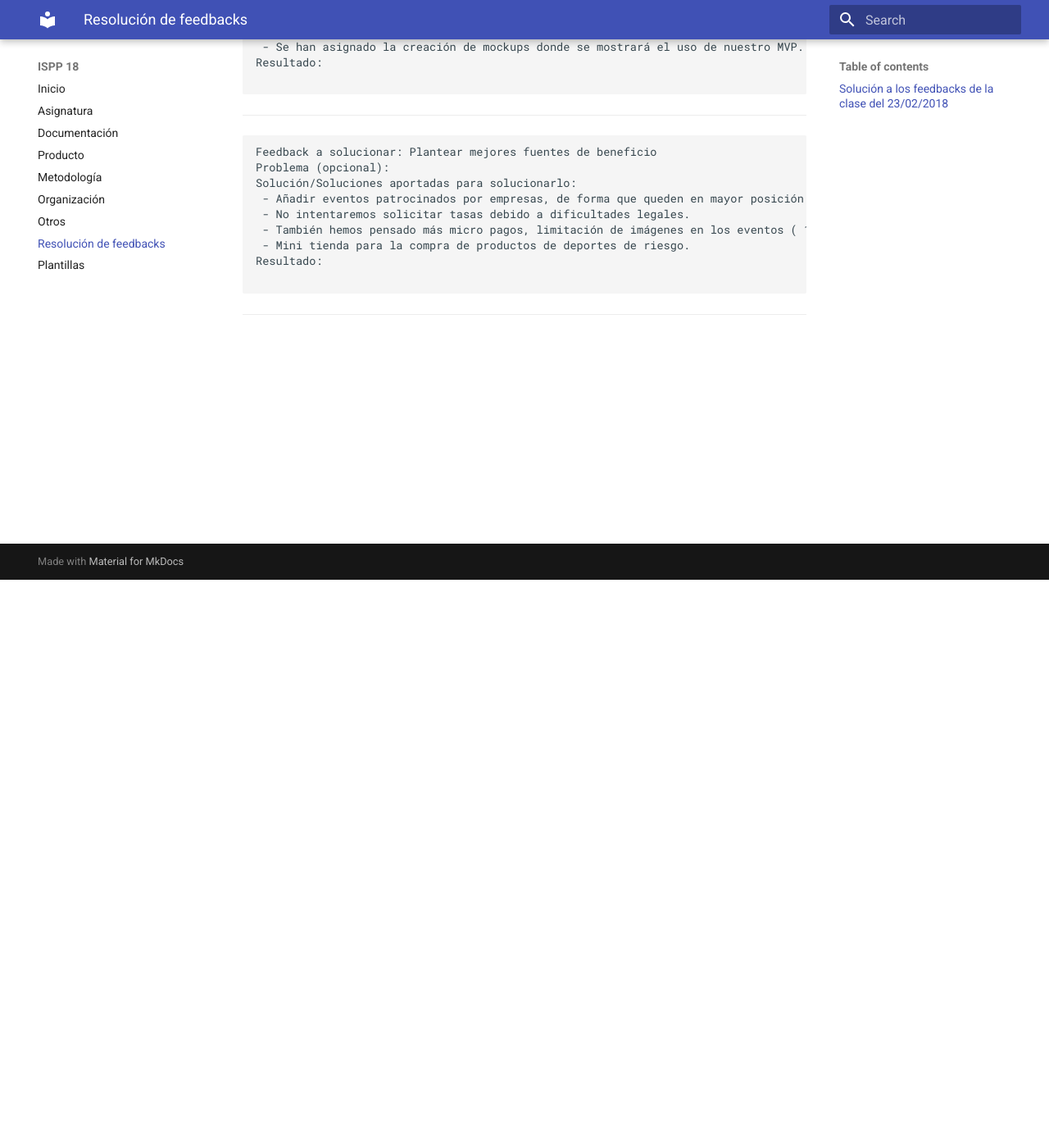
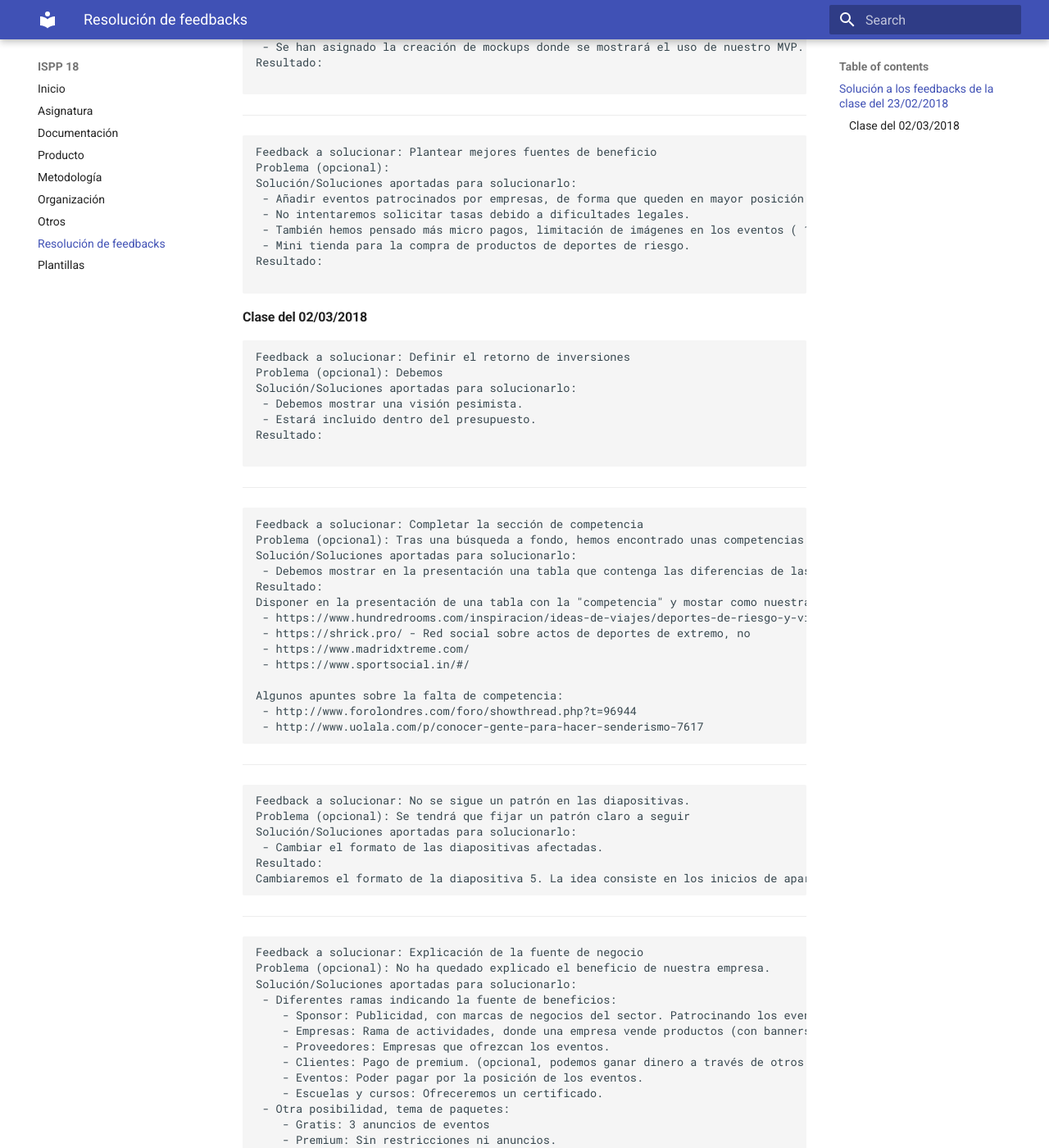
Before and after one commit to alexgs922/ispp18-wiki, an MkDocs documentation site: the page built from docs/resolucion_feedbacks.md, in a window 1280 px wide and 1400 px high, scrolled down 693 px. Shown: the whole window at 82% size. Built offline with MkDocs 1.6.1 and Material for MkDocs 9.7.7, drawn with Linux system fonts in a browser that asks for light colours; old or Windows-style settings are respelled for this version of MkDocs; some of the changed text lies outside the part shown.

Commit message:
ADD Añadidas las resoluciones del feedback 03/03/2018
Se han subido la corrección de la presentación con respecto al feedback recibido en la clase del 02/03/2018

````diff
--- a/docs/resolucion_feedbacks.md
+++ b/docs/resolucion_feedbacks.md
@@ -16,7 +16,7 @@
 ---
 ```
 Feedback a solucionar: Definir el MVP
-Problema (opcional): El MVP no  está definido
+Problema (opcional): El MVP no está definido
 Solución/Soluciones aportadas para solucionarlo:
  - Hemos pensado un MVP
 Resultado:
@@ -43,4 +43,133 @@
 Resultado:
 
 ```
+#### Clase del 02/03/2018
+```
+Feedback a solucionar: Definir el retorno de inversiones
+Problema (opcional): Debemos
+Solución/Soluciones aportadas para solucionarlo:
+ - Debemos mostrar una visión pesimista.
+ - Estará incluido dentro del presupuesto.
+Resultado:
+
+```
 ---
+```
+Feedback a solucionar: Completar la sección de competencia
+Problema (opcional): Tras una búsqueda a fondo, hemos encontrado unas competencias
+Solución/Soluciones aportadas para solucionarlo:
+ - Debemos mostrar en la presentación una tabla que contenga las diferencias de las funcionalidades de cada aplicación, junto con la funcionalidad que aporta nuestra aplicación.
+Resultado:
+Disponer en la presentación de una tabla con la "competencia" y mostar como nuestra aplicación que es diferencial a todas estas:
+ - https://www.hundredrooms.com/inspiracion/ideas-de-viajes/deportes-de-riesgo-y-viajes-de-aventura-por-espana/
+ - https://shrick.pro/ - Red social sobre actos de deportes de extremo, no
+ - https://www.madridxtreme.com/
+ - https://www.sportsocial.in/#/
+
+Algunos apuntes sobre la falta de competencia:
+ - http://www.forolondres.com/foro/showthread.php?t=96944
+ - http://www.uolala.com/p/conocer-gente-para-hacer-senderismo-7617
+```
+---
+```
+Feedback a solucionar: No se sigue un patrón en las diapositivas.
+Problema (opcional): Se tendrá que fijar un patrón claro a seguir
+Solución/Soluciones aportadas para solucionarlo:
+ - Cambiar el formato de las diapositivas afectadas.
+Resultado:
+Cambiaremos el formato de la diapositiva 5. La idea consiste en los inicios de apartados usar una imágen en un lateral para dar paso al nuevo tema, las otras diapositivas seguirán un formato diferente. La sección de idea, al ser un inicio efectivo, no seguirá este patrón.
+```
+---
+```
+Feedback a solucionar: Explicación de la fuente de negocio
+Problema (opcional): No ha quedado explicado el beneficio de nuestra empresa.
+Solución/Soluciones aportadas para solucionarlo:
+ - Diferentes ramas indicando la fuente de beneficios:
+    - Sponsor: Publicidad, con marcas de negocios del sector. Patrocinando los eventos.
+    - Empresas: Rama de actividades, donde una empresa vende productos (con banners).
+    - Proveedores: Empresas que ofrezcan los eventos.
+    - Clientes: Pago de premium. (opcional, podemos ganar dinero a través de otros medios).
+    - Eventos: Poder pagar por la posición de los eventos.
+    - Escuelas y cursos: Ofreceremos un certificado.
+ - Otra posibilidad, tema de paquetes:
+    - Gratis: 3 anuncios de eventos
+    - Premium: Sin restricciones ni anuncios.
+Resultado:
+Cambiaremos el formato de la diapositiva 5 para incluir un sistema de ramas que explica cada fuente de ingresos de nuestra aplicación.
+```
+---
+```
+Feedback a solucionar: Mockups realistas
+Problema (opcional): Demasiados complejos
+Solución/Soluciones aportadas para solucionarlo:
+ - Vamos a rehacer los mockups con balsamiq. Se encargará María.
+ - Se tratará de resaltar las funcionalidades más diferenciadas de la aplicación (creación de eventos).
+Resultado:
+Primero, se usarán mockups creados con Balsamiq, la razón de esto siendo el hecho de agilizar su desarrollo así como aportar una visión mucho menos compleja de la aplicación.
+Se crearán 2 diapositivas, en cada una explicaremos cada parte de la aplicación haciendo zoom en los mockups donde sea necesario.
+```
+---
+```
+Feedback a solucionar: El video no se ve
+Problema (opcional):
+Solución/Soluciones aportadas para solucionarlo:
+ - Se intentará ver cómo reproducir el video a las 15:00.
+ - También tener disponible los altavoces.
+ - Puede ser que al estar extendido no funciona.
+Resultado:
+Una persona se encargará de revisar el correcto funcionamiento del ordenador.
+```
+---
+```
+Feedback a solucionar: Reducir la cantidad de elementos del índice
+Problema (opcional):
+Solución/Soluciones aportadas para solucionarlo:
+ - Agruparlo en "Idea", "Negocio", "Solución", "Tecnologías". Quizás añadir subapartados (en mañana, cada apartado al entrar abría nuevos apartados y quedaba muy bien).
+ - Apertura de subapartados queda muy bien
+Resultado:
+Se ha aglutinado los índices en "Idea", "Team", "Business Model", "Planning", "Technologies". En cada apartado, se abrirán los subapartados para mantener un esquema claro.
+```
+---
+```
+Feedback a solucionar: Indicar qué se ha buscado en la competencia
+Problema (opcional):
+Solución/Soluciones aportadas para solucionarlo:
+ - Indicar claramente, con citas, qué se ha buscado.
+Resultado:
+Se han incluido los términos buscados para la búsqueda de competencia.
+```
+---
+```
+Feedback a solucionar: Todavía no se tiene claro el servidor
+Problema (opcional):
+Solución/Soluciones aportadas para solucionarlo:
+ - Se intentará investigar las alternativas existentes, por ahora utilizaremos Heroku al ser más conocido y ya haber desplegado algo.
+Resultado:
+
+```
+---
+```
+Feedback a solucionar: Todavía no se tiene claro el marketing
+Problema (opcional):
+Solución/Soluciones aportadas para solucionarlo:
+  - Se contemplará el coste, pero se ha iniciado el sistema de marketing.
+Resultado:
+
+```
+---
+```
+Feedback a solucionar: Costes quedan muy insuficientes
+Problema (opcional): No se ven claros
+Solución/Soluciones aportadas para solucionarlo:
+  - Se mostrarán más claramente los costes directos y indirectos.
+Resultado:
+Se han incluido un desglose más ámplio de los costes, indicando cada apartado dentro del coste directo e indirecto.
+```
+---
+```
+Feedback a solucionar: No se incluye un DAFO
+Problema (opcional):
+Solución/Soluciones aportadas para solucionarlo:
+  - Se incluirá un DAFO
+Resultado:
+Se ha incluido un DAFO. Esto aportará una buena conclusión a la solución del problema y sistema de negocio seguido, por lo que se situará después de la explicación del plan de negocio.
````
